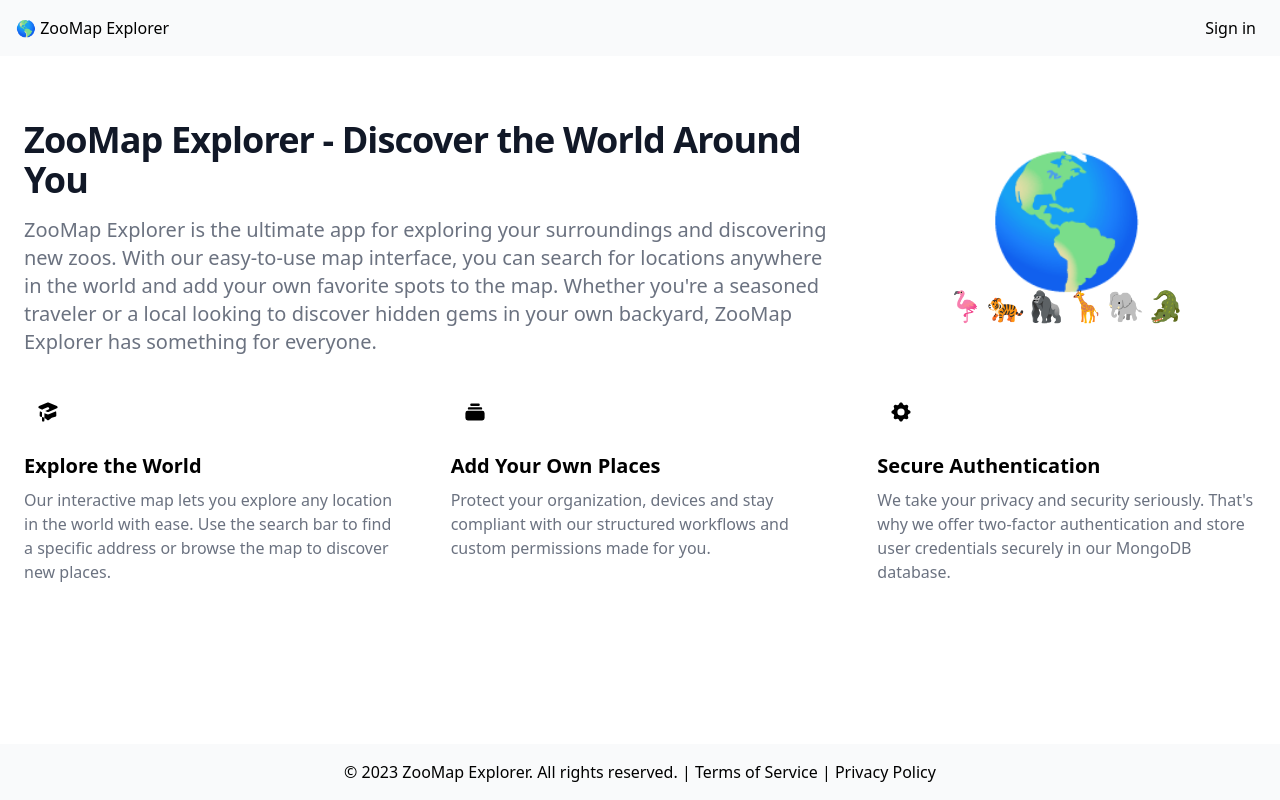
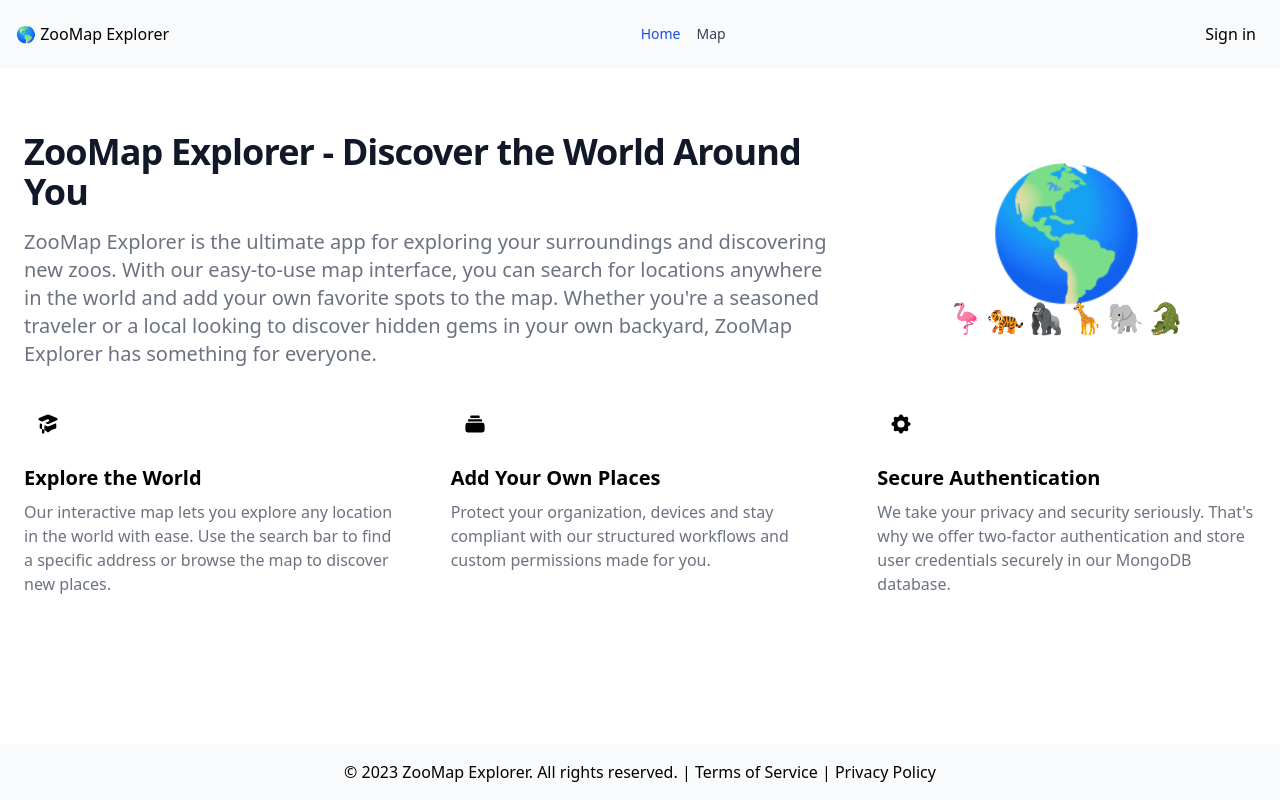
Before and after one commit to nagybnc/zoomap-explorer, a Next.js app: page / in a window 1280 px wide. Built offline with nearby package versions, Linux system fonts and the light colour scheme; no server answers.

Commit message:
Add header navigation

```diff
--- a/app/header.tsx
+++ b/app/header.tsx
@@ -11,6 +11,24 @@
       <Link href="/" className="hidden cursor-pointer sm:block">
         🌎 ZooMap Explorer
       </Link>
+      <ul className="flex space-x-4 md:text-sm md:font-medium">
+        <li className="cursor-pointer">
+          <Link
+            href="/"
+            className="block py-2 text-blue-700 hover:text-blue-700"
+          >
+            Home
+          </Link>
+        </li>
+        <li className="cursor-pointer">
+          <Link
+            href="/map"
+            className="block py-2 text-gray-700 hover:text-blue-700"
+          >
+            Map
+          </Link>
+        </li>
+      </ul>
       <div>
         {session?.user ? (
           <div className="flex items-center gap-6">
```
